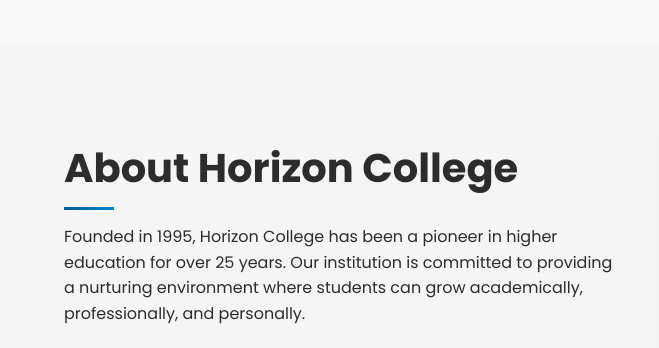
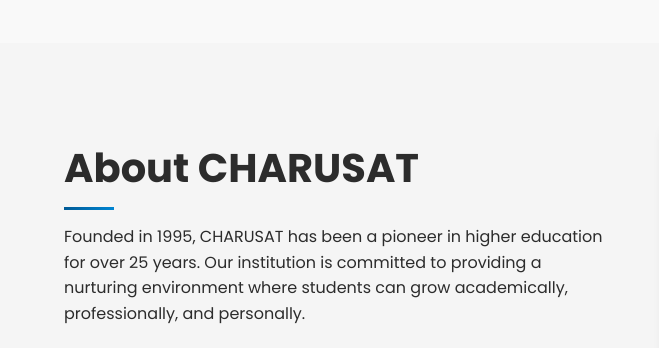
Before and after one commit to Zeel190805/My-Collage-Site---Frontend, a plain HTML site: page index.html in a window 1280 px wide. Shown: the part 1240-1588 px from the top of the page, 0-659 px from the left. Drawn offline with Linux system fonts and the light colour scheme.

Commit message:
BUG SOLVE

```diff
--- a/index.html
+++ b/index.html
@@ -63,8 +63,8 @@
 
     <section class="about">
         <div class="about-content">
-            <h2>About Horizon College</h2>
-            <p>Founded in 1995, Horizon College has been a pioneer in higher education for over 25 years. Our institution is committed to providing a nurturing environment where students can grow academically, professionally, and personally.</p>
+            <h2>About CHARUSAT</h2>
+            <p>Founded in 1995, CHARUSAT has been a pioneer in higher education for over 25 years. Our institution is committed to providing a nurturing environment where students can grow academically, professionally, and personally.</p>
             <p>With state-of-the-art facilities, dedicated faculty, and innovative teaching methodologies, we prepare our students to meet the challenges of tomorrow and become future leaders.</p>
             <a href="#" class="btn">Learn More</a>
         </div>
```
